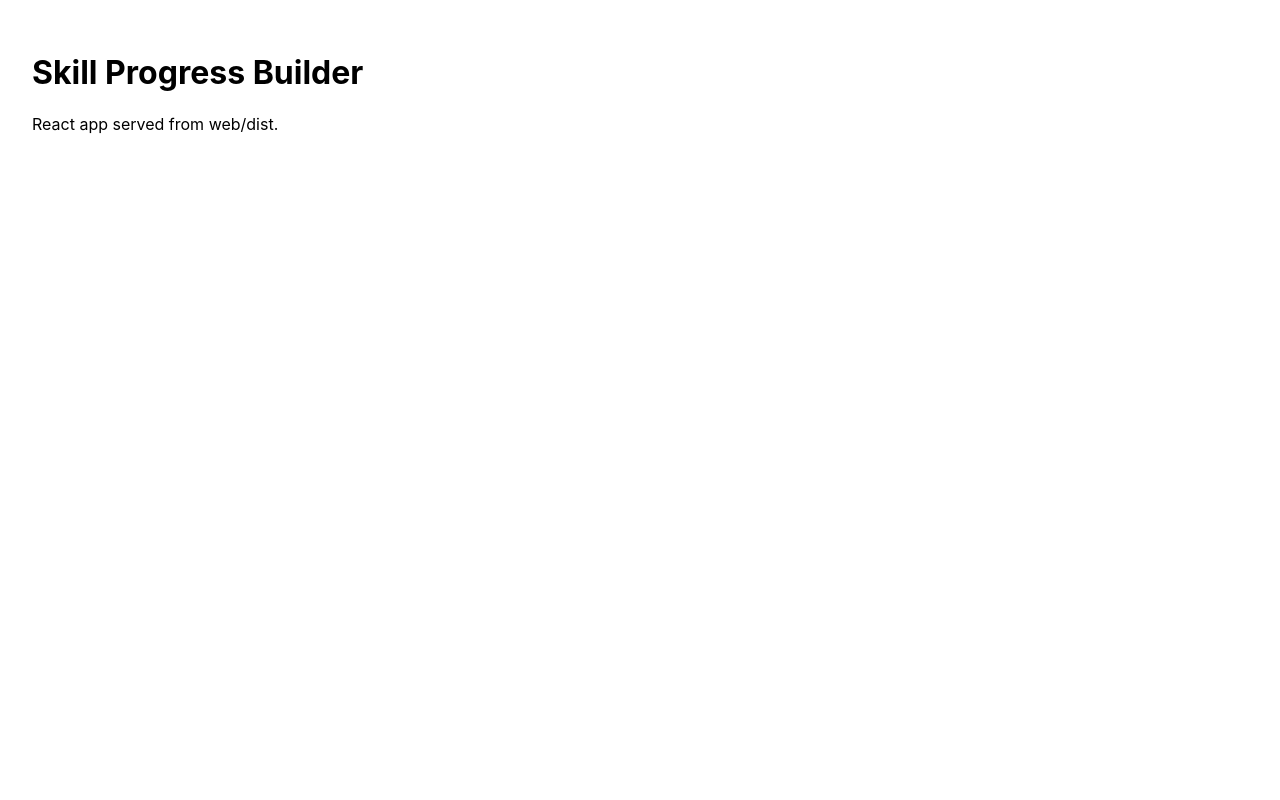
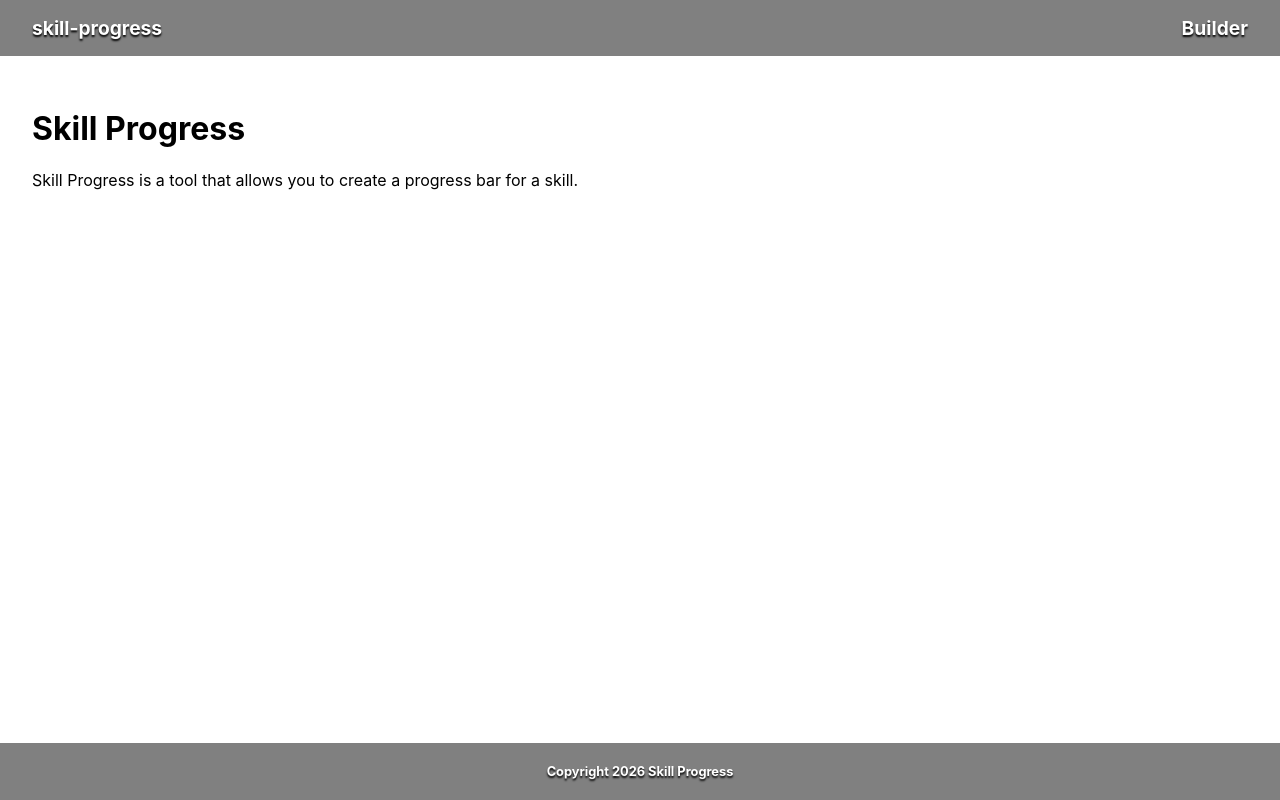
Before and after one commit to slimnate/skill-progress, a React (Vite) app in the folder web/: page / in a window 1280 px wide. Built offline with nearby package versions, Linux system fonts and the light colour scheme.

Commit message:
Create nav and footer

```diff
--- a/web/index.html
+++ b/web/index.html
@@ -3,7 +3,7 @@
   <head>
     <meta charset='UTF-8' />
     <meta name='viewport' content='width=device-width, initial-scale=1.0' />
-    <title>Skill Progress Builder</title>
+    <title>Skill Progress</title>
   </head>
   <body>
     <div id='root'></div>
--- a/web/src/App.tsx
+++ b/web/src/App.tsx
@@ -1,8 +1,28 @@
 export default function App() {
-  return (
-    <main>
-      <h1>Skill Progress Builder</h1>
-      <p>React app served from web/dist.</p>
-    </main>
-  );
+    return (
+        <>
+            <header>
+                <nav>
+                    <ul>
+                        <li className="navbar-logo">
+                            <a href="/">skill-progress</a>
+                        </li>
+                        <li className="navbar-item">
+                            <a href="/builder">Builder</a>
+                        </li>
+                    </ul>
+                </nav>
+            </header>
+            <main>
+                <h1>Skill Progress</h1>
+                <p>
+                    Skill Progress is a tool that allows you to create a
+                    progress bar for a skill.
+                </p>
+            </main>
+            <footer>
+                <p>Copyright 2026 Skill Progress</p>
+            </footer>
+        </>
+    );
 }
--- a/web/src/styles.css
+++ b/web/src/styles.css
@@ -1,8 +1,75 @@
 :root {
-  font-family: Inter, system-ui, -apple-system, Segoe UI, Roboto, sans-serif;
+    font-family:
+        Inter,
+        system-ui,
+        -apple-system,
+        Segoe UI,
+        Roboto,
+        sans-serif;
 }
 
 body {
-  margin: 0;
-  padding: 2rem;
+    margin: 0;
+    padding: 0;
 }
+
+#root {
+    display: flex;
+    flex-direction: column;
+    min-height: 100vh;
+}
+
+main {
+    padding: 2rem;
+    flex-grow: 1;
+}
+
+nav {
+    background-color: gray;
+    margin: 0;
+
+    ul {
+        display: flex;
+        flex-direction: row;
+        justify-content: end;
+        list-style: none;
+        margin: 0;
+        padding: 1rem;
+        gap: 1rem;
+    }
+
+    a {
+        color: white;
+        text-decoration: none;
+        font-weight: bold;
+        font-size: 1.2rem;
+        padding: 0.5rem 1rem;
+        text-shadow: 0 2px 2px black;
+        transition: text-shadow 0.2s ease-in-out;
+    }
+
+    a:hover {
+        text-shadow: 0 2px 5px black;
+    }
+}
+
+.navbar-logo {
+    margin-right: auto;
+}
+
+.navbar-item {
+}
+
+footer {
+    background-color: gray;
+    padding: 0.5rem;
+    text-align: center;
+    color: white;
+    font-size: 0.8rem;
+    font-weight: bold;
+    text-shadow: 0 2px 2px black;
+    transition: text-shadow 0.2s ease-in-out;
+    &:hover {
+        text-shadow: 0 2px 5px black;
+    }
+}
```
